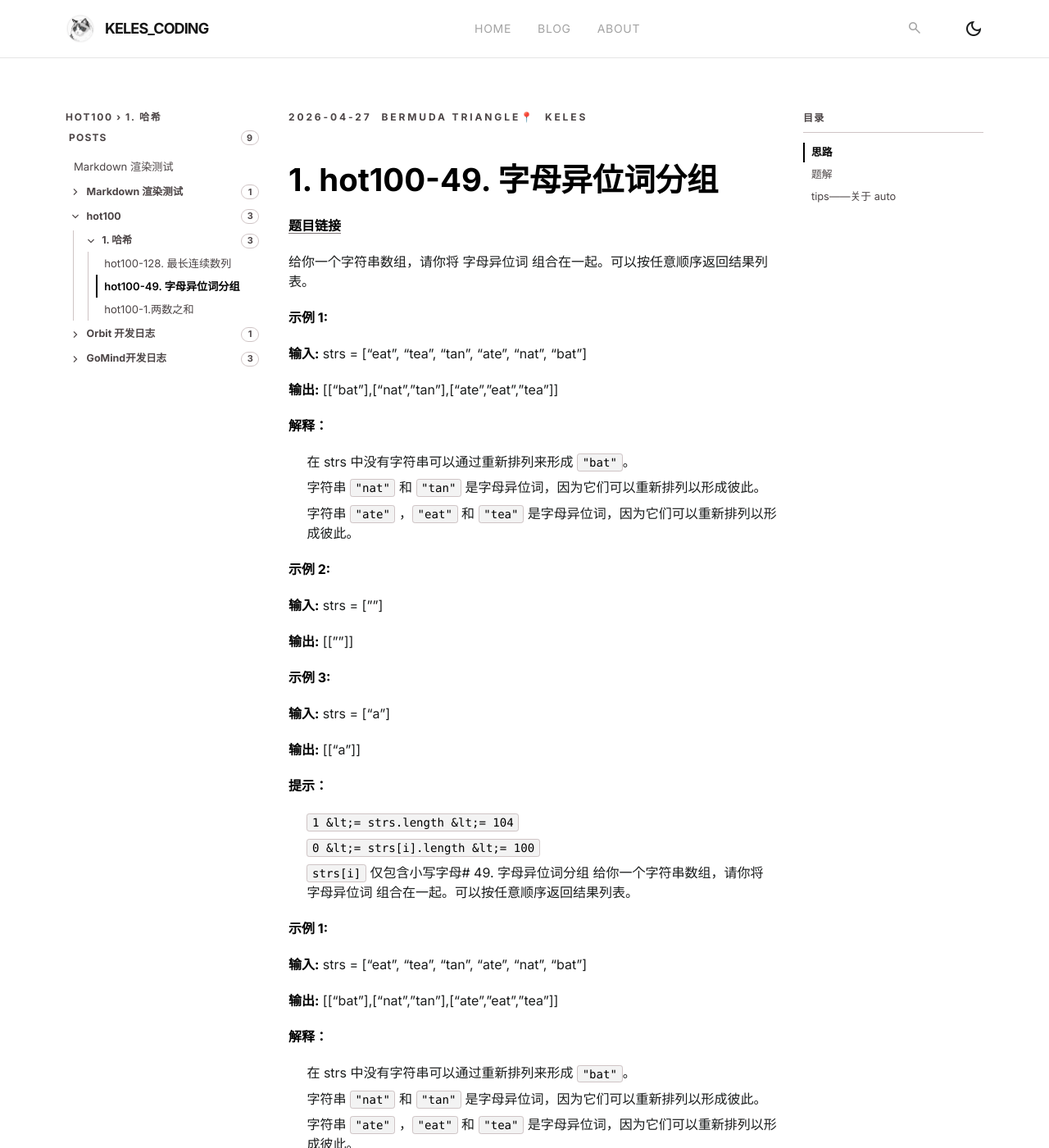
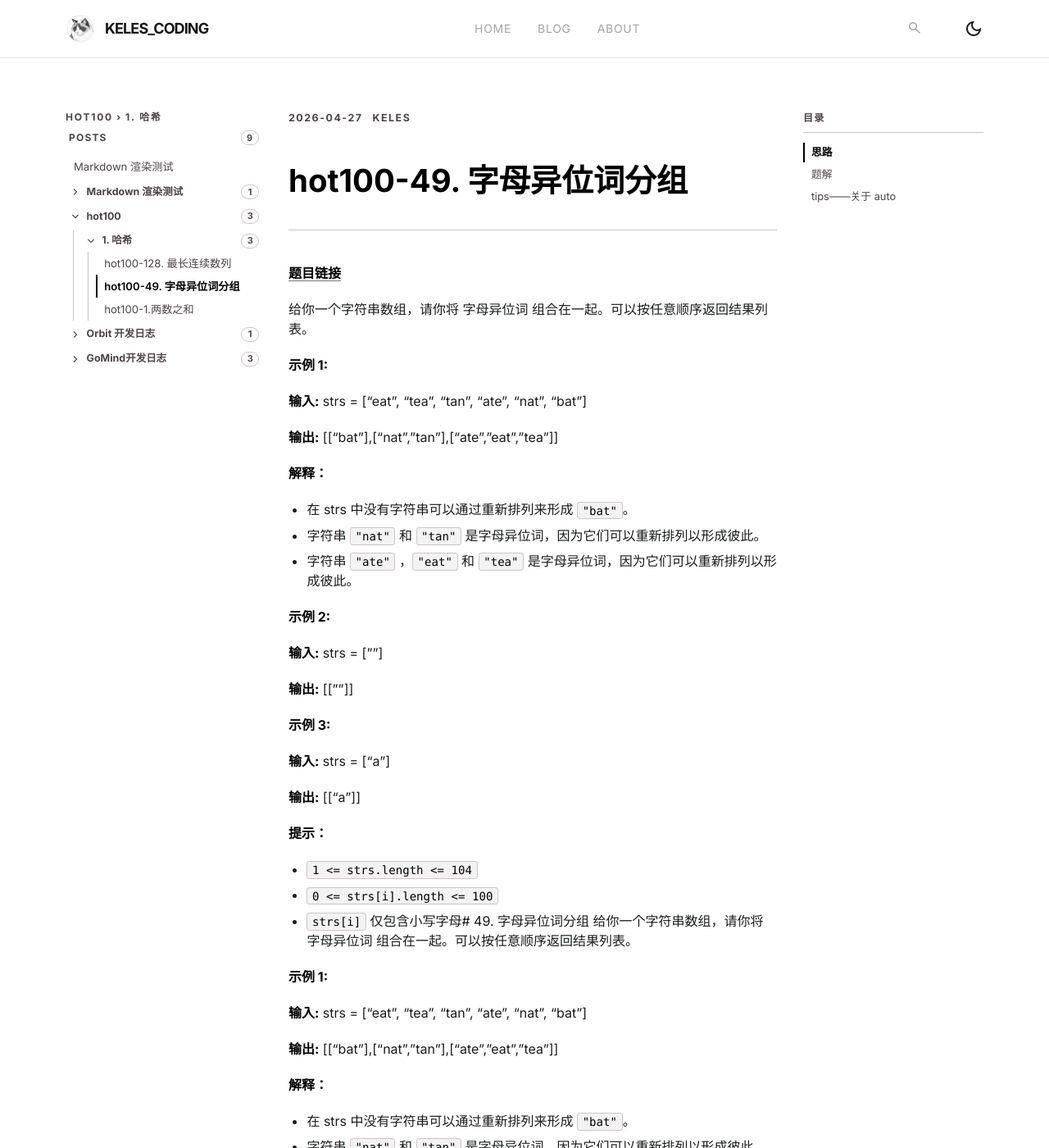
Before and after one commit to KeLes-Coding/KeLes-Coding.github.io, a Jekyll site: the page built from _posts/hot100/1. 哈希/2026-04-27-49. 字母异位词分组.md, in a window 1280 px wide and 1400 px high. Shown: the whole window at 82% size. Built offline with Jekyll 4.4.1, drawn with Linux system fonts in a browser that asks for light colours; nearby versions of some CDN libraries; some of the changed text lies outside the part shown.

Commit message:
feat: Update configuration files, optimize article layout, and add article title and metadata styles.

```diff
--- a/_config.yml
+++ b/_config.yml
@@ -23,7 +23,6 @@ defaults:
     values:
       layout: post
       author: KeLes
-      city: "Bermuda Triangle📍"
       visible: true
   - scope:
       path: ""
--- a/_includes/katex.html
+++ b/_includes/katex.html
@@ -1,4 +1,4 @@
-{% if page.content contains "$$" or page.content contains "\\(" %}
+{% if page.content contains "$" or page.content contains "\\(" or page.content contains "\\[" %}
 <link rel="stylesheet" href="https://cdn.jsdelivr.net/npm/katex@0.16.11/dist/katex.min.css">
 <script defer src="https://cdn.jsdelivr.net/npm/katex@0.16.11/dist/katex.min.js"></script>
 <script defer src="https://cdn.jsdelivr.net/npm/katex@0.16.11/dist/contrib/auto-render.min.js"
--- a/_layouts/post.html
+++ b/_layouts/post.html
@@ -9,11 +9,13 @@ layout: default
   </aside>
 
   <article class="post post-content-area">
-    <div class="mb-6 flex flex-wrap items-center gap-3 text-xs font-bold uppercase tracking-[0.24em] text-on-surface-variant">
-      <span>{{ page.date | date: "%Y-%m-%d" }}</span>
-      {% if page.city %}<span>{{ page.city }}</span>{% endif %}
-      <span>{{ page.author | default: site.author }}</span>
-    </div>
+    <header class="post-header">
+      <div class="post-meta">
+        <span>{{ page.date | date: "%Y-%m-%d" }}</span>
+        <span>{{ page.author | default: site.author }}</span>
+      </div>
+      <h1 class="post-title">{{ page.title }}</h1>
+    </header>
     {{ content }}
     {% include copy-button.html %}
     {% include heading-anchors.html %}
--- a/_posts/hot100/1. 哈希/2026-04-27-49. 字母异位词分组.md
+++ b/_posts/hot100/1. 哈希/2026-04-27-49. 字母异位词分组.md
@@ -37,8 +37,8 @@ author: KeLes
 
 
 **提示：**
-- `1 &lt;= strs.length &lt;= 104`
-- `0 &lt;= strs[i].length &lt;= 100`
+- `1 <= strs.length <= 104`
+- `0 <= strs[i].length <= 100`
 - `strs[i]` 仅包含小写字母# 49. 字母异位词分组
 给你一个字符串数组，请你将 字母异位词 组合在一起。可以按任意顺序返回结果列表。
 
@@ -70,8 +70,8 @@ author: KeLes
 
 
 **提示：**
-- `1 &lt;= strs.length &lt;= 104`
-- `0 &lt;= strs[i].length &lt;= 100`
+- `1 <= strs.length <= 104`
+- `0 <= strs[i].length <= 100`
 - `strs[i]` 仅包含小写字母
 
 ---
--- a/assets/css/style.css
+++ b/assets/css/style.css
@@ -232,6 +232,38 @@ a {
   overflow-wrap: anywhere;
 }
 
+.post-header {
+  border-bottom: 1px solid var(--color-outline-variant);
+  margin-bottom: 2.5rem;
+  padding-bottom: 1.5rem;
+}
+
+.post-meta {
+  color: var(--color-on-surface-variant);
+  display: flex;
+  flex-wrap: wrap;
+  font-size: 0.78rem;
+  font-weight: 700;
+  gap: 0.75rem;
+  letter-spacing: 0.12em;
+  line-height: 1.4;
+  margin-bottom: 0.75rem;
+  text-transform: uppercase;
+}
+
+.post-title {
+  color: var(--color-primary);
+  font-size: clamp(2rem, 5vw, 3.25rem);
+  font-weight: 800;
+  line-height: 1.08;
+  margin: 0;
+  overflow-wrap: anywhere;
+}
+
+.post > .post-header + h1 {
+  display: none;
+}
+
 .post > * + * {
   margin-top: 1.25rem;
 }
@@ -328,6 +360,14 @@ a {
 .post ul,
 .post ol {
   padding-left: 1.4rem;
+}
+
+.post ul {
+  list-style: disc;
+}
+
+.post ol {
+  list-style: decimal;
 }
 
 .post ul ul,
@@ -884,6 +924,7 @@ a {
 
 .post .katex {
   color: var(--color-on-surface);
+  font-size: 1.02em;
 }
 
 .post .katex-display {
```
Also changed, not shown: other parts of _includes/katex.html (+3 -2 lines), _posts/hot100/1. 哈希/2026-04-28-128. 最长连续数列.md (+1 -0 lines).
